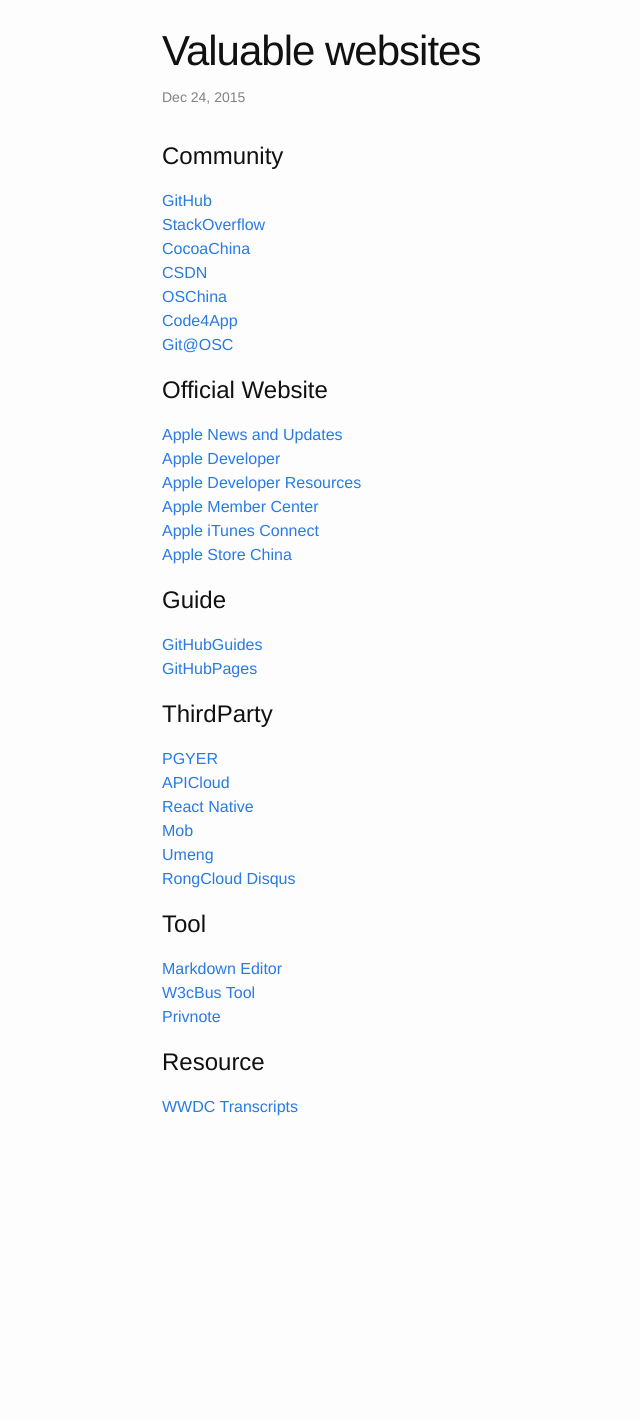
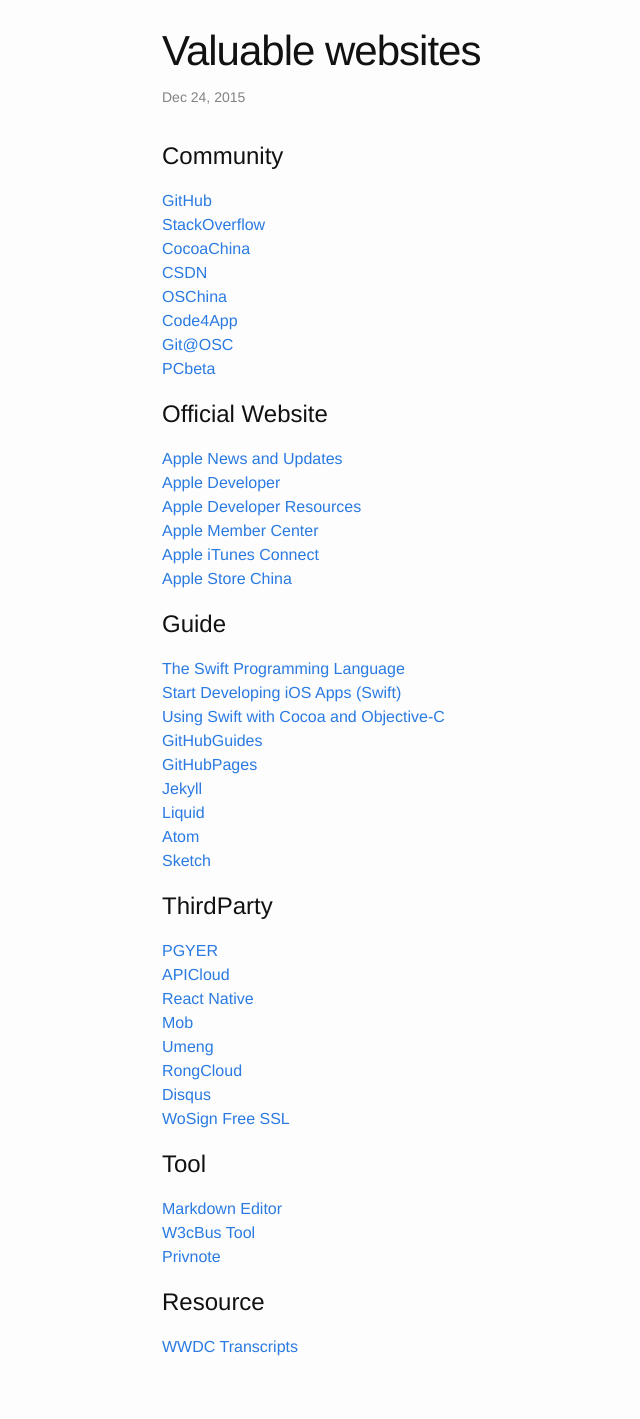
Before and after one commit to GeekRRK/GeekRRK.github.io, a Jekyll site: the page built from _posts/2015-12-24-Valuable websites.md, in a window 1280 px wide. Shown: the whole page, without its empty margins (108-748 px from the left). Built offline with Jekyll 4.4.1, drawn with Linux system fonts in a browser that asks for light colours; Markdown is read by kramdown in place of the engine named in the settings; before the commit the page ends 1179 px from its top, so only the background shows below that.

Commit message:
Update Valuable websites

```diff
--- a/_posts/2015-12-24-Valuable websites.md
+++ b/_posts/2015-12-24-Valuable websites.md
@@ -11,6 +11,7 @@
 [OSChina](http://www.oschina.net)
 [Code4App](http://code4app.com)
 [Git@OSC](https://git.oschina.net)
+[PCbeta](http://bbs.pcbeta.com)
 
 # Official Website
 [Apple News and Updates](https://developer.apple.com/news)
@@ -21,8 +22,15 @@
 [Apple Store China](http://www.apple.com/cn)
 
 # Guide
+[The Swift Programming Language](https://developer.apple.com/library/ios/documentation/Swift/Conceptual/Swift_Programming_Language/index.html)
+[Start Developing iOS Apps (Swift)](https://developer.apple.com/library/ios/referencelibrary/GettingStarted/DevelopiOSAppsSwift/index.html)
+[Using Swift with Cocoa and Objective-C](https://developer.apple.com/library/ios/documentation/Swift/Conceptual/BuildingCocoaApps/index.html)
 [GitHubGuides](https://guides.github.com)
 [GitHubPages](https://pages.github.com)
+[Jekyll](https://jekyllrb.com)
+[Liquid](http://liquidmarkup.org)
+[Atom](https://atom.io)
+[Sketch](http://www.sketchapp.com)
 
 # ThirdParty
 [PGYER](http://www.pgyer.com)
@@ -32,6 +40,7 @@
 [Umeng](http://www.umeng.com)
 [RongCloud](http://rongcloud.cn)
 [Disqus](https://disqus.com)
+[WoSign Free SSL](https://buy.wosign.com/free/#ssl)
 
 # Tool
 [Markdown Editor](https://www.zybuluo.com/mdeditor)
```
